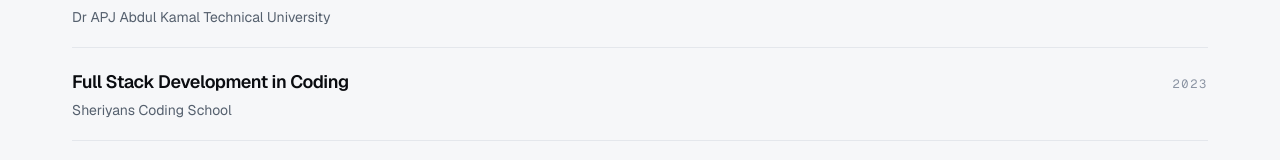
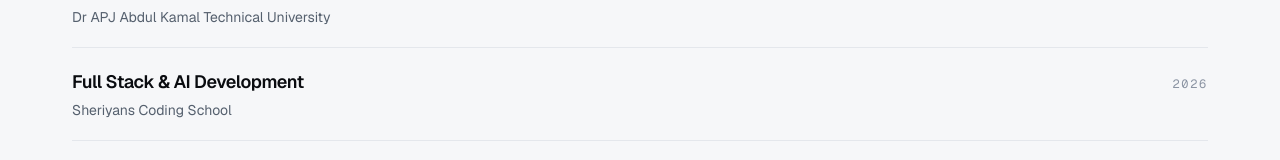
Before and after one commit to devbysandeepkumar/portfolio, a Next.js app: page /about in a window 1280 px wide. Shown: the part 1471-1631 px from the top of the page. Built offline with nearby package versions, Linux system fonts and the light colour scheme.

Commit message:
Update degree and period in portfolio data

```diff
--- a/data/portfolio.ts
+++ b/data/portfolio.ts
@@ -128,8 +128,8 @@ export const education = [
     period: "2022 — 2025",
   },
   {
-    degree: "Full Stack Development in Coding",
+    degree: "Full Stack & AI Development",
     school: "Sheriyans Coding School",
-    period: "2023",
+    period: "2026",
   },
 ];
```
